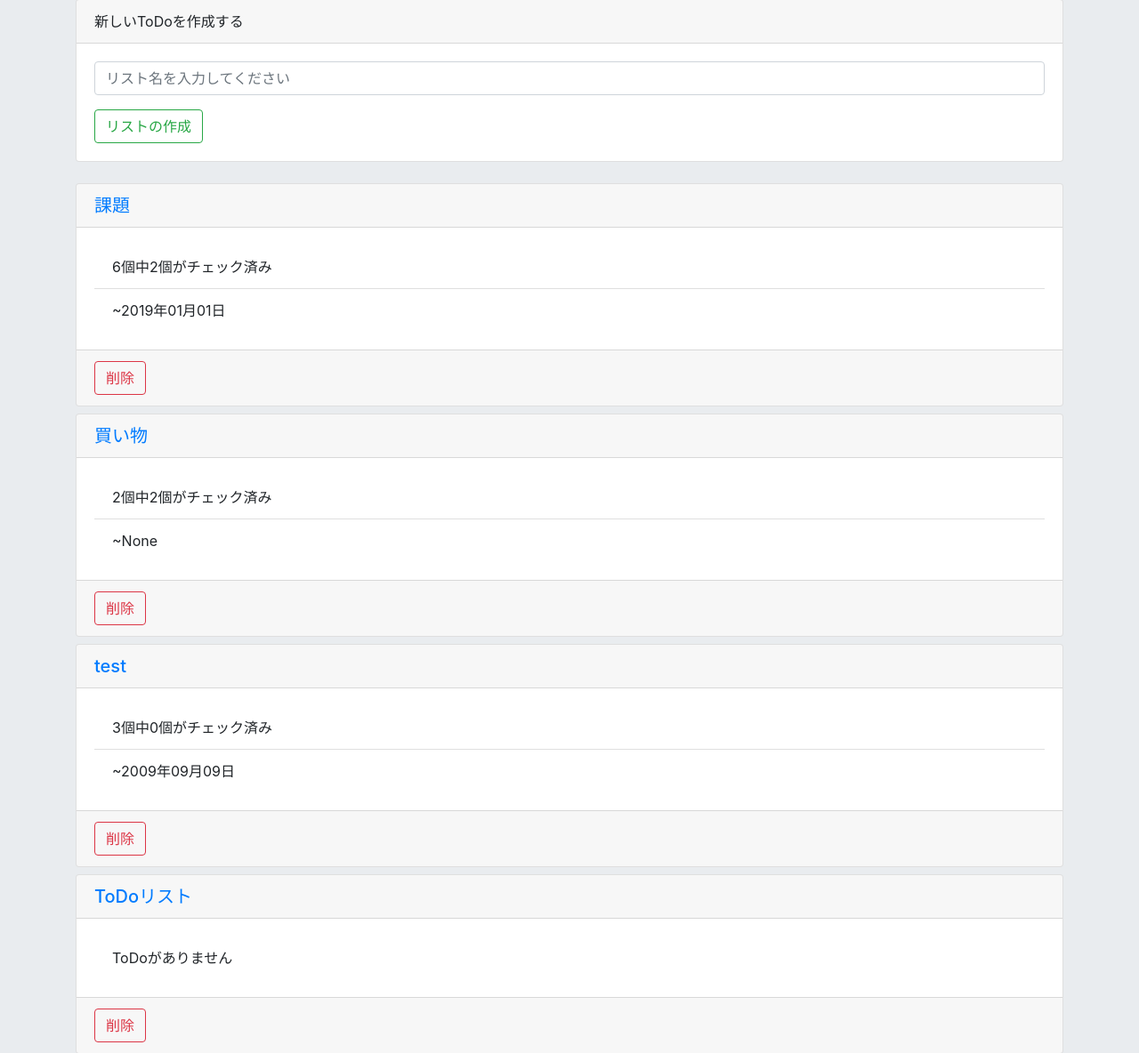
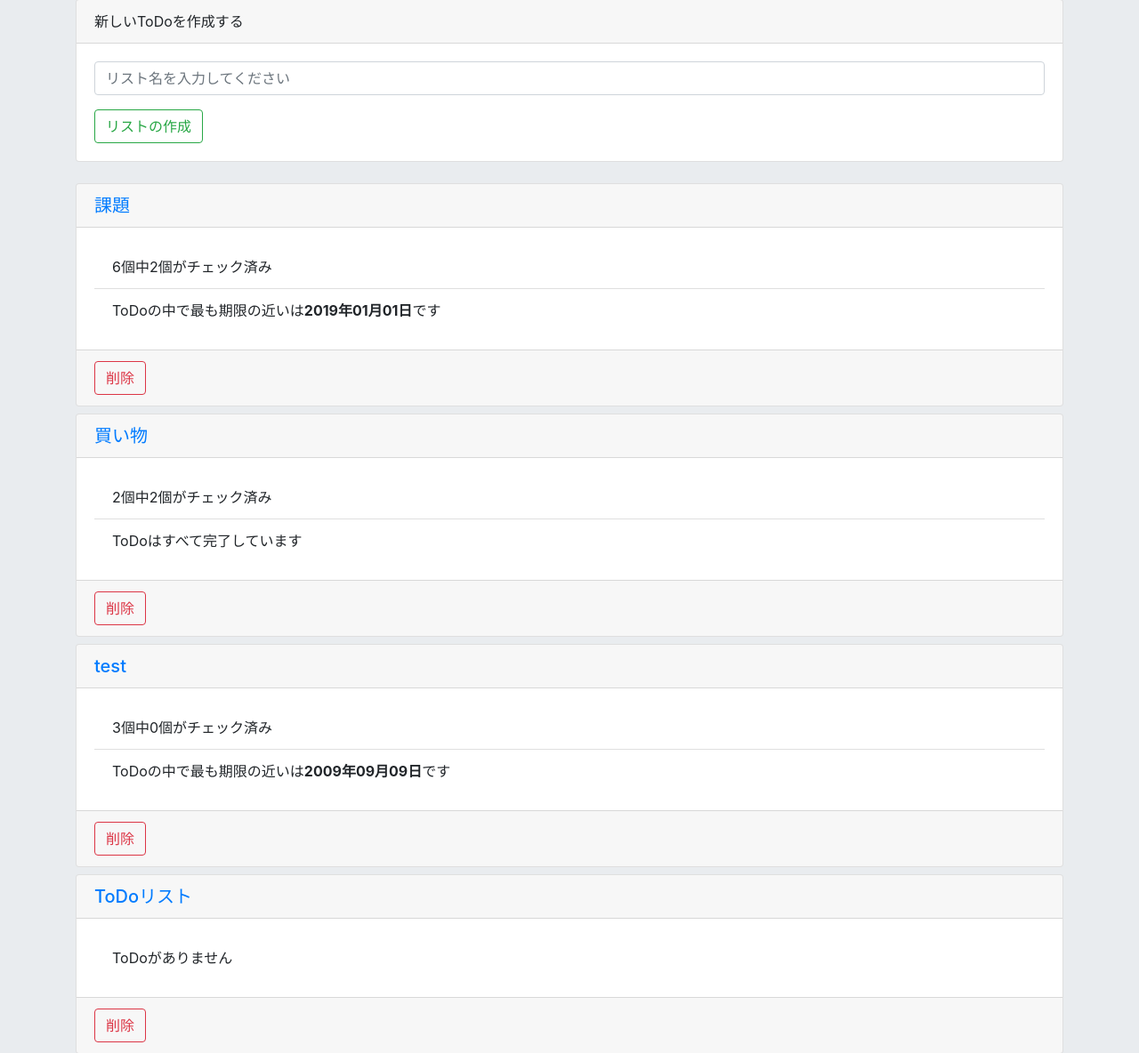
Before and after one commit to tatuu/ToDoList, a Django app: page / in a window 1280 px wide. Shown: the part 121-1305 px from the top of the page at 89% size. Run offline with Django 3.2, Linux system fonts and the light colour scheme; data comes from the database, SQL or seed files in the repository; some libraries are stand-ins or nearby versions.

Commit message:
[fix] 直近の期限の表示を修正

```diff
--- a/project/todo/templates/todo/index.html
+++ b/project/todo/templates/todo/index.html
@@ -42,7 +42,11 @@
                             <li class="list-group-item">ToDoがありません</li>
                         {% else %}
                             <li class="list-group-item">{{ dict_num|dictid:id }}個中{{ dict_checked_num|dictid:id }}個がチェック済み</li>
-                            <li class="list-group-item">~{{ dict_deadline|dictid:id }}</li>
+                            {% if dict_num|dictid:id == dict_checked_num|dictid:id %}
+                            <li class="list-group-item">ToDoはすべて完了しています</li>
+                            {% else %}
+                            <li class="list-group-item">ToDoの中で最も期限の近いは<b>{{ dict_deadline|dictid:id }}</b>です</li>
+                            {% endif %}
                         {% endifequal %}
                     {% endwith %}
                 </ul>
```
